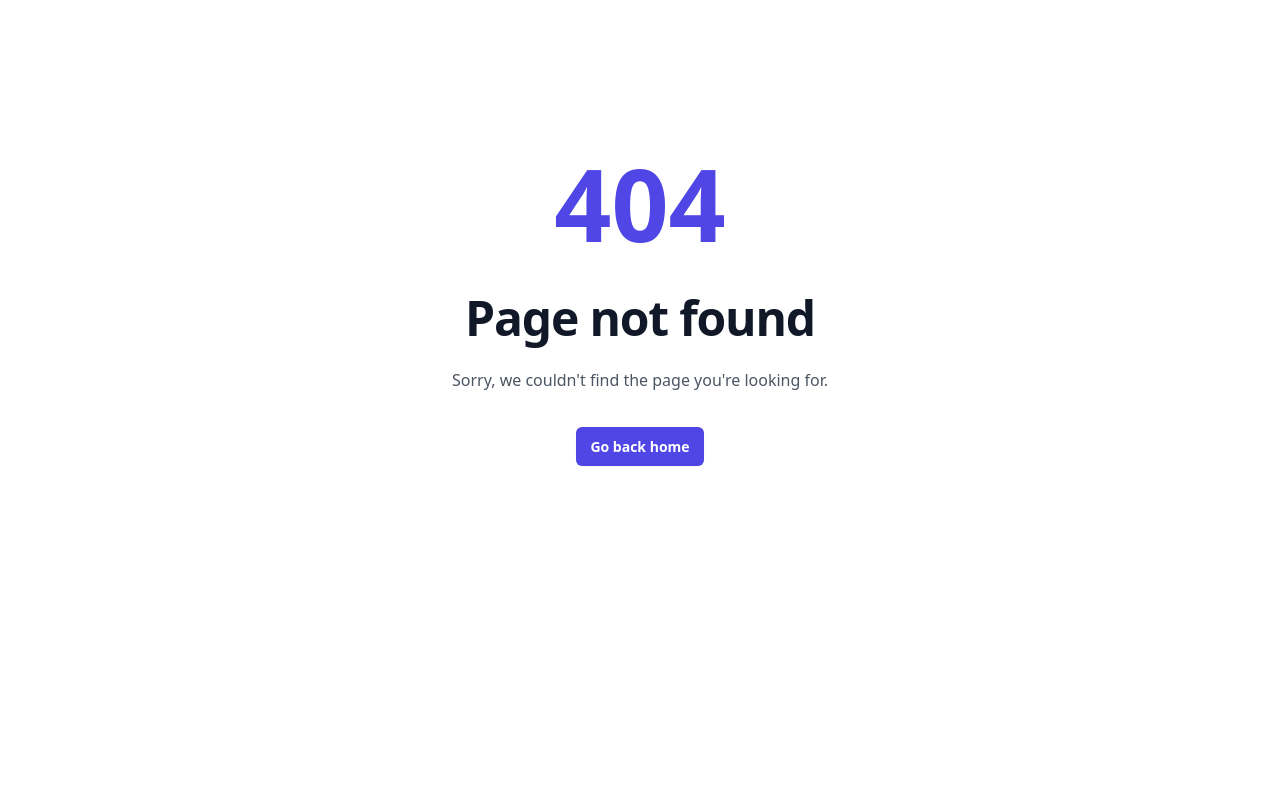
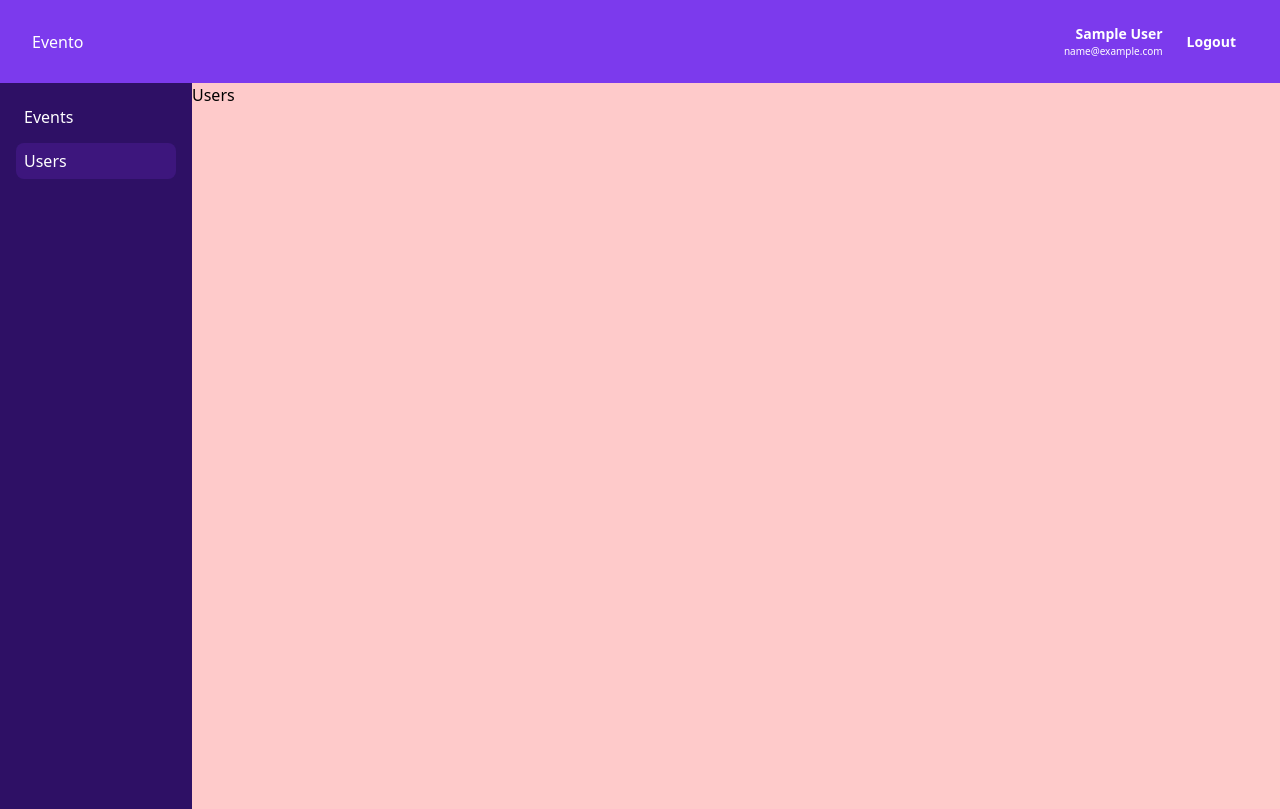
Before and after one commit to Pratikkadam00/hackathon-frontend, a React (Create React App) app: page /dashboard/users in a window 1280 px wide. Before the commit this address had no page. Built offline with nearby package versions, Linux system fonts and the light colour scheme; sample sign-in values are in the browser's storage.

Commit message:
dashboard with users and events page

```diff
--- a/src/components/dashboard.jsx
+++ b/src/components/dashboard.jsx
@@ -1,9 +1,13 @@
 import React from "react";
 import SideNavbar from "./side-navbar";
+import { Outlet } from "react-router-dom";
 function Dashboard() {
   return (
-    <div className="full-screen bg-red-300">
+    <div className="full-screen w-full flex">
       <SideNavbar />
+      <div className="lg:w-[85%] h-full">
+        <Outlet />
+      </div>
     </div>
   );
 }
--- /dev/null
+++ b/src/components/events.jsx
@@ -0,0 +1,7 @@
+import React from "react";
+
+function Events() {
+  return <div className="bg-red-200 h-full">Events</div>;
+}
+
+export default Events;
--- a/src/components/login.jsx
+++ b/src/components/login.jsx
@@ -39,9 +39,11 @@ const Login = () => {
 
   useEffect(() => {
     if (token && user) {
-      navigate("/dashboard");
+      if (location?.state?.from?.pathname) {
+        navigate(location?.state?.from?.pathname);
+      } else navigate("/dashboard/events");
     }
-  }, [token, user, location, navigate]);
+  }, [token, user, location?.state, navigate]);
 
   return (
     <div className="full-screen flex justify-center items-center">
@@ -101,7 +103,7 @@ const Login = () => {
         <div className="flex items-center justify-between">
           <button
             type="submit"
-            className="bg-blue-500 hover:bg-blue-700 text-white font-bold py-2 px-4 rounded focus:outline-none focus:shadow-outline"
+            className="bg-violet-500 hover:bg-violet-600 text-white font-bold py-2 px-4 rounded focus:outline-none focus:shadow-outline"
           >
             Sign In
           </button>
--- a/src/components/navbar.jsx
+++ b/src/components/navbar.jsx
@@ -26,27 +26,27 @@ const Navbar = () => {
     },
   ];
   return (
-    <header className="bg-slate-50">
+    <header className="bg-violet-600">
       <nav
         className="mx-auto flex max-w-7xl items-center justify-between p-6 lg:px-8"
         aria-label="Global"
       >
         <div className="flex lg:flex-1">
           <a href="#" className="">
-            <span className="">Evento</span>
+            <span className="text-white">Evento</span>
           </a>
         </div>
 
         <div className="hidden lg:flex lg:gap-3 lg:flex-1 lg:justify-end">
           {token ? (
             <div className="flex gap-3">
-              <div className="flex flex-col items-end">
-                <span className="text-sm">{user.name}</span>
+              <div className="flex flex-col items-end text-white">
+                <span className="text-sm font-semibold">{user.name}</span>
                 <span className="text-[10px]">{user.email}</span>
               </div>
               <button
                 onClick={() => logout()}
-                className="text-sm font-semibold px-3 py-1 rounded-lg text-gray-900 hover:bg-slate-200"
+                className="text-sm font-semibold px-3 py-1 rounded-lg text-white hover:bg-violet-700"
               >
                 Logout
               </button>
@@ -57,8 +57,8 @@ const Navbar = () => {
                 key={link.key}
                 to={link.path}
                 className={({ isActive }) =>
-                  `text-sm font-semibold leading-6 text-gray-900 border-b-2 ${
-                    isActive ? "border-blue-500" : "border-slate-50"
+                  `text-sm font-semibold leading-6 text-white border-b-2 ${
+                    isActive ? "border-white" : "border-violet-600"
                   } `
                 }
               >
--- a/src/components/register.jsx
+++ b/src/components/register.jsx
@@ -158,7 +158,7 @@ const Registration = () => {
         <div className="flex items-center justify-between">
           <button
             type="submit"
-            className="bg-blue-500 hover:bg-blue-700 text-white font-bold py-2 px-4 rounded focus:outline-none focus:shadow-outline"
+            className="bg-violet-500 hover:bg-violet-600 text-white font-bold py-2 px-4 rounded focus:outline-none focus:shadow-outline"
           >
             Register
           </button>
--- a/src/components/side-navbar.jsx
+++ b/src/components/side-navbar.jsx
@@ -1,9 +1,69 @@
 import React from "react";
+import { useLoginStore } from "../store/login.store";
+import { NavLink } from "react-router-dom";
 
 function SideNavbar() {
+  const { user } = useLoginStore();
+
   return (
-    <div className=" xl:w-[15%] lg:h-full bg-blue-300">SideNavbar</div>
+    <div className="lg:w-[15%] lg:h-full bg-violet-950 p-4 flex flex-col gap-2">
+      <NavList role={user.role} />
+    </div>
   );
 }
 
 export default SideNavbar;
+
+const NavList = ({ role }) => {
+  console.log("role", role);
+  const commonLinks = [
+    {
+      path: "/dashboard/events",
+      title: "Events",
+      id: 1,
+    },
+  ];
+  switch (role) {
+    case "admin":
+      const adminLinks = [
+        ...commonLinks,
+        {
+          path: "/dashboard/users",
+          title: "Users",
+          id: 2,
+        },
+      ];
+
+      return adminLinks.map((link, index) => (
+        <NavLink
+          key={index}
+          to={link.path}
+          className={({ isActive }) =>
+            `w-full p-1.5 px-2 rounded-lg text-white hover:bg-violet-900/50 ${
+              isActive && "bg-violet-900/50"
+            }`
+          }
+        >
+          {link.title}
+        </NavLink>
+      ));
+
+    default:
+      const userLinks = [...commonLinks];
+
+      return userLinks.map((link, index) => (
+        <NavLink
+          key={index}
+          to={link.path}
+          className={({ isActive }) =>
+            `w-full p-1.5 px-2 rounded-lg text-white hover:bg-violet-900/50 ${
+              isActive && "bg-violet-900/50"
+            }`
+          }
+        >
+          {link.title}
+        </NavLink>
+      ));
+      break;
+  }
+};
--- /dev/null
+++ b/src/components/users.jsx
@@ -0,0 +1,7 @@
+import React from "react";
+
+function Users() {
+  return <div className="bg-red-200 h-full">Users</div>;
+}
+
+export default Users;
--- a/src/index.js
+++ b/src/index.js
@@ -9,6 +9,8 @@ import Error from "./components/error";
 import Register from "./components/register";
 import Dashboard from "./components/dashboard";
 import ProtectedRoute from "./components/protected-route";
+import Events from "./components/events";
+import Users from "./components/users";
 
 const router = createBrowserRouter([
   {
@@ -31,6 +33,17 @@ const router = createBrowserRouter([
             <Dashboard />
           </ProtectedRoute>
         ),
+        children: [
+          {
+            path: "events",
+            element: <Events />,
+            index: true,
+          },
+          {
+            path: "users",
+            element: <Users />,
+          },
+        ],
       },
     ],
   },
--- a/src/store/login.store.js
+++ b/src/store/login.store.js
@@ -9,8 +9,8 @@ export const useLoginStore = create((set) => ({
   login: async (payload) => {
     try {
       const res = await API.post(LOGIN, payload);
-      const { email, _id, name, token } = res.data;
-      const user = { email, _id, name, token };
+      const { email, _id, name, token, role } = res.data;
+      const user = { email, _id, name, role };
       set({ user, token: token });
       sessionStorage.setItem("token", token);
       sessionStorage.setItem("user", JSON.stringify(user));
```
